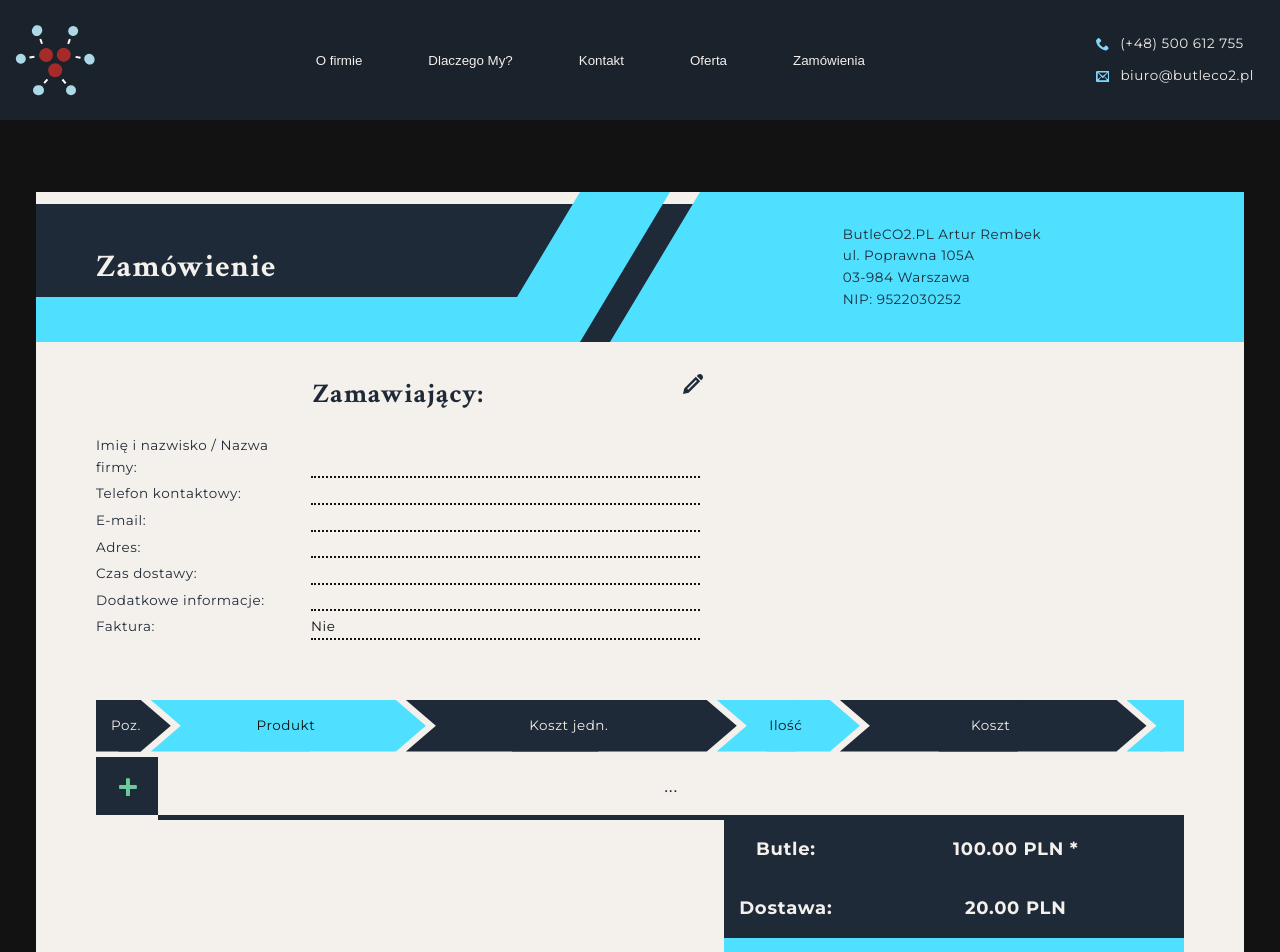
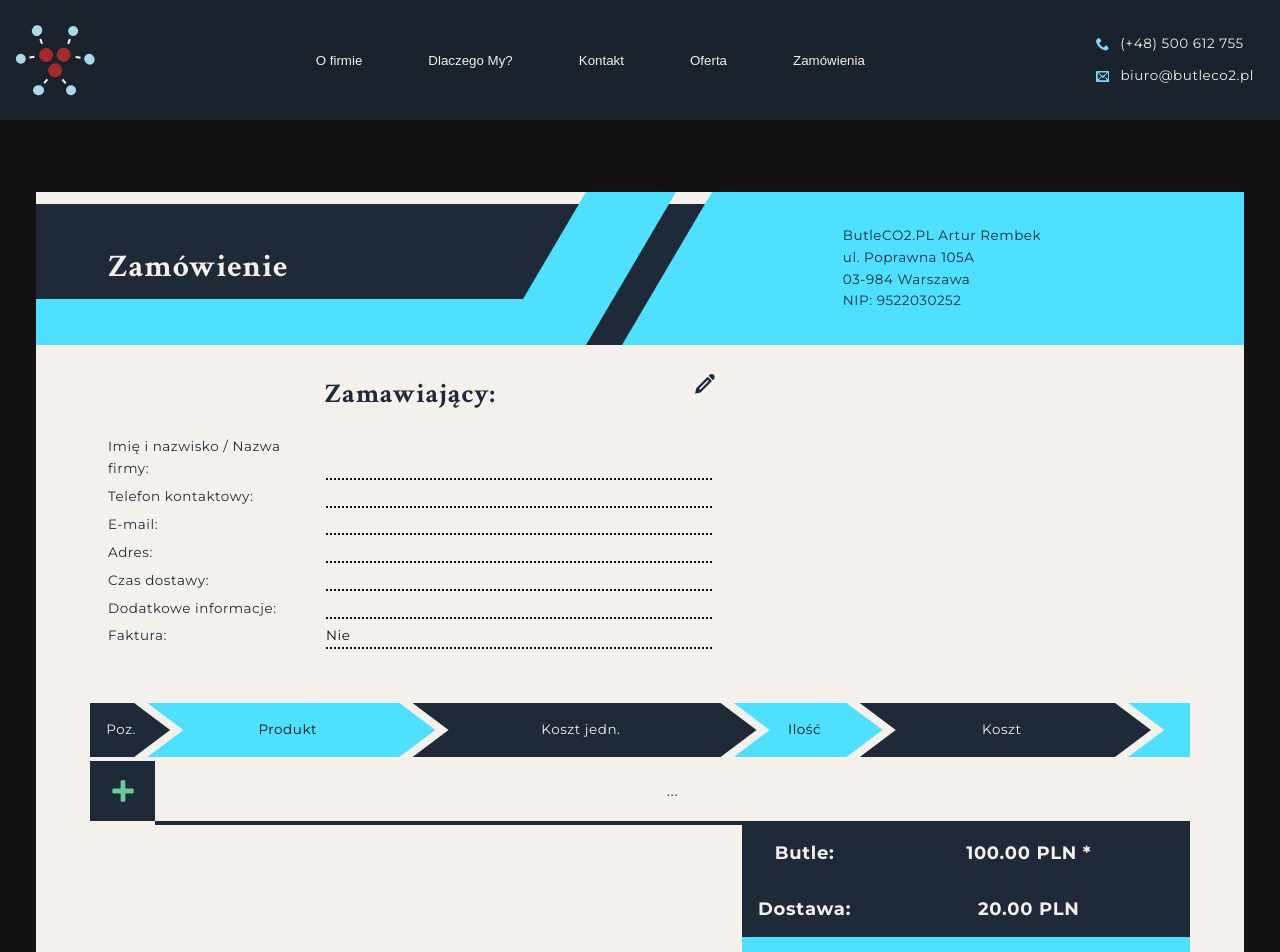
Before and after one commit to AMichalMurawski/butleCO2, a React (Vite) app: page /orders in a window 1280 px wide. Shown: the top 952 px of the page. Built offline with nearby package versions, Linux system fonts and the light colour scheme.

Commit message:
change px to rem - part 2

```diff
--- a/src/components/Order/Client/Client.styled.ts
+++ b/src/components/Order/Client/Client.styled.ts
@@ -1,5 +1,5 @@
 import styled, { keyframes } from 'styled-components';
-import { H3, P } from '../../../styles';
+import { P } from '../../../styles';
 
 interface ClientWraperProps {
   $autoMargin: 'left' | 'right';
@@ -7,7 +7,7 @@ interface ClientWraperProps {
 
 export const ClientWraper = styled.div<ClientWraperProps>`
   position: relative;
-  margin-inline: 60px;
+  margin-inline: 4rem;
   ${({ $autoMargin }) => ($autoMargin === 'right' ? 'margin-right' : 'margin-left')}: auto;
   min-width: 50%;
   max-width: 75%;
@@ -15,7 +15,7 @@ export const ClientWraper = styled.div<ClientWraperProps>`
   text-align: left;
   display: flex;
   flex-direction: column;
-  gap: 5px;
+  gap: 0.35rem;
   cursor: pointer;
 
   & h3 {
@@ -26,7 +26,7 @@ export const ClientWraper = styled.div<ClientWraperProps>`
 export const DataWraper = styled.div`
   display: flex;
   flex-direction: row;
-  gap: 15px;
+  gap: 1rem;
 `;
 
 interface DataNameProps {
@@ -44,12 +44,13 @@ export const DataValueBox = styled.div`
   height: 100%;
   display: flex;
   flex-direction: column;
-  gap: 5px;
+  gap: 0.35rem;
 `;
 
 export const DataValue = styled(P)`
   display: inline-block;
   width: 100%;
+  align-self: end;
   font-style: italic;
   color: ${({ theme }) => theme.color.main};
   border-bottom: 2px dotted ${({ theme }) => theme.color.main};
--- a/src/components/Order/Client/Client.tsx
+++ b/src/components/Order/Client/Client.tsx
@@ -52,7 +52,7 @@ const Client: React.FC<ModalClientProps<any>> = ({
   return (
     <ClientWraper $autoMargin={autoMargin} onClick={onClick}>
       <EditIconWraper>
-        <IconSvg name="pencil" size="20px" fill={theme.color.structural} />
+        <IconSvg name="pencil" size="1.1rem" fill={theme.color.structural} />
       </EditIconWraper>
       <H3>{title}:</H3>
       {Object.keys(initialValues).map(key => {
--- a/src/components/Order/Header/Header.styled.ts
+++ b/src/components/Order/Header/Header.styled.ts
@@ -3,7 +3,7 @@ import { H2, P } from '../../../styles';
 
 export const HeaderWraper = styled.div`
   display: flex;
-  height: 150px;
+  height: 8.5rem;
   width: 100%;
   overflow: hidden;
 `;
@@ -16,7 +16,7 @@ export const HeaderTitle = styled.div`
   justify-content: center;
   align-items: center;
   z-index: 2;
-  padding: 15px 60px;
+  padding: 1rem 4rem;
   width: 100%;
   z-index: 0;
 
@@ -26,29 +26,29 @@ export const HeaderTitle = styled.div`
     position: absolute;
     top: 0%;
     left: 0%;
-    width: calc(100% + 30px);
+    width: calc(100% + 2rem);
     height: 100%;
     background-color: ${({ theme }) => theme.color.remarkable};
   }
 
   &::before {
     clip-path: polygon(
-      calc(100% - 90px) 0%,
+      calc(100% - 5rem) 0%,
       100% 0,
-      calc(100% - 90px) 100%,
-      calc(100% - 180px) 100%
+      calc(100% - 5rem) 100%,
+      calc(100% - 10rem) 100%
     );
   }
 
   &::after {
-    clip-path: polygon(0% 100%, 0 70%, calc(100% - 90px) 70%, calc(100% - 90px) 100%);
+    clip-path: polygon(0% 100%, 0 70%, calc(100% - 5rem) 70%, calc(100% - 5rem) 100%);
   }
 `;
 
 export const Title = styled(H2)`
   position: absolute;
-  top: 50px;
-  left: 60px;
+  top: 2.75rem;
+  left: 4rem;
   text-align: left;
   color: ${({ theme }) => theme.color.text};
 
@@ -66,8 +66,8 @@ export const Title = styled(H2)`
 
 export const OrderNumber = styled(P)`
   position: absolute;
-  left: 120px;
-  bottom: 10px;
+  left: 6.5rem;
+  bottom: 0.5rem;
   translate: -50%;
   color: ${({ theme }) => theme.color.structural};
   z-index: 1;
@@ -90,12 +90,12 @@ export const InvoiceAddress = styled.div`
   &::before {
     content: '';
     position: absolute;
-    top: 0%;
-    left: -30px;
-    width: calc(100% + 35px);
+    top: 0;
+    left: -1rem;
+    width: calc(100% + 2rem);
     height: 100%;
     background-color: ${({ theme }) => theme.color.remarkable};
-    clip-path: polygon(90px 0%, 100% 0%, 100% 100%, 0 100%);
+    clip-path: polygon(5rem 0%, 100% 0%, 100% 100%, 0 100%);
     z-index: -1;
   }
 `;
--- a/src/components/Order/Informations/Informations.styled.ts
+++ b/src/components/Order/Informations/Informations.styled.ts
@@ -2,7 +2,7 @@ import styled from 'styled-components';
 import { P } from '../../../styles';
 
 export const InformationsWraper = styled.div`
-  padding: 30px 60px;
+  padding: 2rem 4rem;
   text-align: left;
   font-style: italic;
   color: ${({ theme }) => theme.color.text};
@@ -29,5 +29,5 @@ export const InformationsValue = styled(P) <InformationsProps>`
 `;
 
 export const Reference = styled.div`
-  margin-bottom: 30px;
+  margin-bottom: 1.5rem;
 `
--- a/src/components/Order/Order.styled.ts
+++ b/src/components/Order/Order.styled.ts
@@ -3,14 +3,14 @@ import styled from 'styled-components';
 export const InvoiceWraper = styled.div`
   display: flex;
   flex-direction: column;
-  gap: 30px;
+  gap: 1.5rem;
   background-color: ${({ theme }) => theme.color.text};
   color: ${({ theme }) => theme.color.structural};
 `;
 
 export const SubmitButtonWraper = styled.div`
   margin-left: auto;
-  padding-inline: 60px;
+  padding-inline: 3rem;
 `;
 
 interface ClientInvoiceWraperProps {
@@ -21,5 +21,5 @@ export const ClientInvoiceWraper = styled.div<ClientInvoiceWraperProps>`
   max-height: ${({ $isInvoice }) => $isInvoice ? '500px' : '0'};
   opacity: ${({ $isInvoice }) => $isInvoice ? '1' : '0'};
   overflow: hidden;
-  transition: opacity 300ms ease-in-out, max-height 300ms ease-in-out;
+  ${({theme}) => theme.css.transition(['opacity', 'max-height'])}
 `
--- a/src/components/Order/ProductsList/AmountCounter.styled.ts
+++ b/src/components/Order/ProductsList/AmountCounter.styled.ts
@@ -13,9 +13,9 @@ export const AmountButton = styled.button`
   background-color: ${({theme}) => theme.color.structuralTrans};
   color: ${({theme}) => theme.color.text};
   border: none;
-  width: 25px;
-  height: 25px;
-  font-size: 18px;
+  width: 1.5rem;
+  height: 1.5rem;
+  font-size: 1.25rem;
   cursor: pointer;
 
   &:hover {
@@ -24,7 +24,7 @@ export const AmountButton = styled.button`
 `;
 
 export const AmountInput = styled.input`
-  width: 30px;
+  width: 2rem;
   text-align: center;
   border: none;
   outline: none;
--- a/src/components/Order/ProductsList/ProductsList.styled.ts
+++ b/src/components/Order/ProductsList/ProductsList.styled.ts
@@ -4,7 +4,7 @@ import styled from 'styled-components';
 
 export const ProductsListWraper = styled.div`
   width: 100%;
-  padding-inline: 60px;
+  padding-inline: 3rem;
 `;
 
 export const ProductsTable = styled.table`
@@ -17,15 +17,15 @@ export const TableColGroup = styled.colgroup``
 
 export const TableColumn = styled.col`
   &:nth-of-type(1) {
-    width: 60px;
+    width: 3rem;
   }
 
   &:nth-of-type(4) {
-    width: 115px;
+    width: 7rem;
   }
 
   &:last-of-type {
-    width: 50px;
+    width: 3rem;
   }
 `
 
@@ -51,8 +51,8 @@ export const TableRow = styled.tr``;
 export const TableHeaderCell = styled.th`
   position: relative;
   z-index: 1;
-  padding: 15px;
-  border-bottom: 5px solid ${({ theme }) => theme.color.text};
+  padding: 0.9rem;
+  border-bottom: 0.25rem solid ${({ theme }) => theme.color.text};
 
   &::before,
   &::after {
@@ -60,7 +60,7 @@ export const TableHeaderCell = styled.th`
     position: absolute;
     top: 0;
     left: 0;
-    width: calc(100% + 15px);
+    width: calc(100% + 1rem);
     height: 100%;
     z-index: -1;
   }
@@ -92,29 +92,29 @@ export const TableHeaderCell = styled.th`
 
   &:last-of-type {
     &::before {
-      width: calc(100% + 30px);
-      clip-path: polygon(30% 0, calc(100% - 30px) 0, calc(100% - 30px) 100%, 30% 100%);
+      width: calc(100% + 2rem);
+      clip-path: polygon(30% 0, calc(100% - 2rem) 0, calc(100% - 2rem) 100%, 30% 100%);
     }
   }
 
   &:not(:last-of-type) {
     &::before {
-      clip-path: polygon(30% 0, calc(100% - 30px) 0, 100% 50%, calc(100% - 30px) 100%, 30% 100%);
+      clip-path: polygon(30% 0, calc(100% - 2rem) 0, 100% 50%, calc(100% - 2rem) 100%, 30% 100%);
     }
   }
 
   &:first-of-type {
     &::after {
-      clip-path: polygon(0 0, 60% 0, 60% 100%, 0 100%);
+      clip-path: polygon(0 0, 50% 0, 50% 100%, 0 100%);
     }
   }
 
   &:not(:first-of-type) {
     &::after {
-      left: -10px;
-      clip-path: polygon(0 0, 60% 0, 60% 100%, 0 100%, 30px 50%);
+      left: -0.6rem;
+      clip-path: polygon(0 0, 60% 0, 60% 100%, 0 100%, 2rem 50%);
     }
-    border-left: 5px solid ${({ theme }) => theme.color.text};
+    border-left: 0.35rem solid ${({ theme }) => theme.color.text};
   }
 
 `;
@@ -124,7 +124,7 @@ interface TableFooterCellProps {
 }
 
 export const TableFooterCell = styled.td<TableFooterCellProps>`
-  padding: 15px;
+  padding: 0.75rem;
   font-weight: ${({ $sum }) => ($sum ? '700' : null)};
 
   &:nth-child(1) {
@@ -137,7 +137,7 @@ export const TableFooterCell = styled.td<TableFooterCellProps>`
 export const TableBody = styled.tbody``;
 
 export const TableBodyRow = styled.tr`
-  height: 60px;
+  height: 3rem;
   &:nth-child(even) {
     color: ${({ theme }) => theme.color.main};
     background-color: ${({ theme }) => theme.color.remarkable};
@@ -150,16 +150,17 @@ interface TableBodyCellProps {
 
 export const TableBodyCell = styled.td<TableBodyCellProps>`
   position: relative;
-  padding: 15px;
+  padding: 1rem;
+  font-size: 0.85rem;
 
   &:first-of-type {
     color: ${({ theme }) => theme.color.text};
     background-color: ${({ theme }) => theme.color.structural};
-    border-bottom: 5px solid ${({ theme }) => theme.color.text};
+    border-bottom: 0.25rem solid ${({ theme }) => theme.color.text};
   }
 
   &:not(:first-of-type) {
-    border-bottom: 5px solid ${({ theme }) => theme.color.structural};
+    border-bottom: 0.25rem solid ${({ theme }) => theme.color.structural};
   }
 
   &:hover:has(svg) {
@@ -174,12 +175,11 @@ export const TableBodyCell = styled.td<TableBodyCellProps>`
     // content: 'wymiana';
     content: ${({ $transaction }) => $transaction ? 'Zakup' : 'Wymiana'};
     position: absolute;
-    right: 0;
-    bottom: -5px;
+    right: 0.5rem;
+    bottom: 0;
     color: black;
-    // background-color: red;
     z-index: 100;
-    scale: 0.8;
+    font-size: 0.8em;
   };
 `;
 
@@ -191,9 +191,9 @@ interface IconWraperProps {
 
 export const IconWraper = styled.div<IconWraperProps>`
   margin-inline: auto;
-  width: 15px;
-  height: 15px;
-  border-radius: 15px;
+  width: 1rem;
+  height: 1rem;
+  border-radius: 1rem;
   transform-origin: center;
 
   ${TableBodyCell}:hover & {
@@ -203,7 +203,7 @@ export const IconWraper = styled.div<IconWraperProps>`
 
 export const IconAdd = styled(IconWraper)`
   transform-origin: center;
-  transform: translate(4px, -2px) rotate(45deg);
+  transform: rotate(45deg);
 
   ${TableBodyRow}:hover & {
     scale: 1.2;
--- a/src/components/Toast/Toast.styled.ts
+++ b/src/components/Toast/Toast.styled.ts
@@ -1,5 +1,4 @@
 import styled from "styled-components";
-import { ToastType } from "../../context/Toast/ToastContext";
 
 export const ToastWraper = styled.div`
     position: fixed;
@@ -9,7 +8,7 @@ export const ToastWraper = styled.div`
     height: fit-context;
     display: flex;
     flex-direction: column;
-    gap: 5px;
+    gap: 0.25rem;
     z-index: 999;
 `
 
@@ -18,15 +17,15 @@ interface ToastMessageProps {
 }
 
 export const ToastMessage = styled.div<ToastMessageProps>`
-    width: 360px;
-    padding: 5px 15px;
+    width: 20rem;
+    padding: 0.3rem 1rem;
     height: fit-context;
     display: flex;
     flex-direction: row;
-    gap: 10px;
+    gap: 0.5rem;
     align-items: center;
     color: black;
     background-color: ${({ theme }) => theme.color.text};
-    border: 5px solid ${({ $color }) => $color};
-    border-radius: 3000px;
+    border: 0.3rem solid ${({ $color }) => $color};
+    border-radius: 2rem;
 `
```
